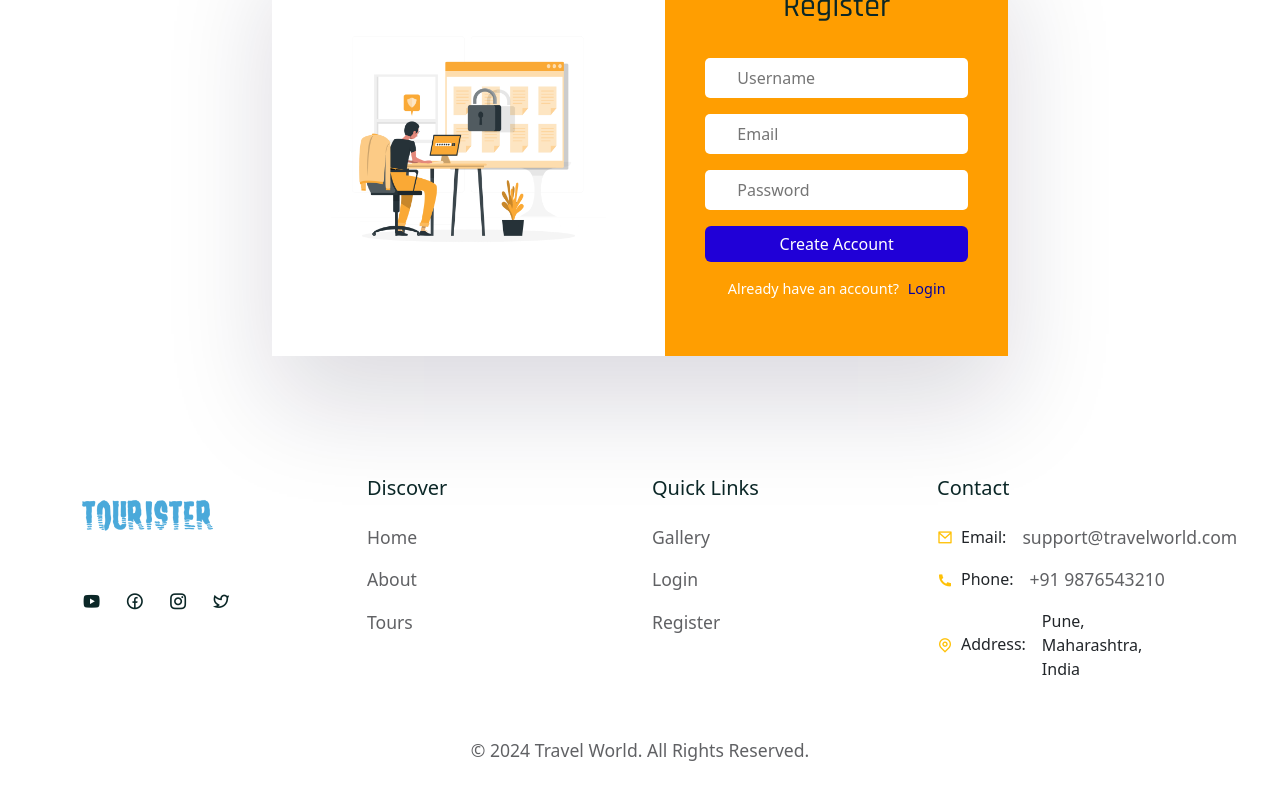
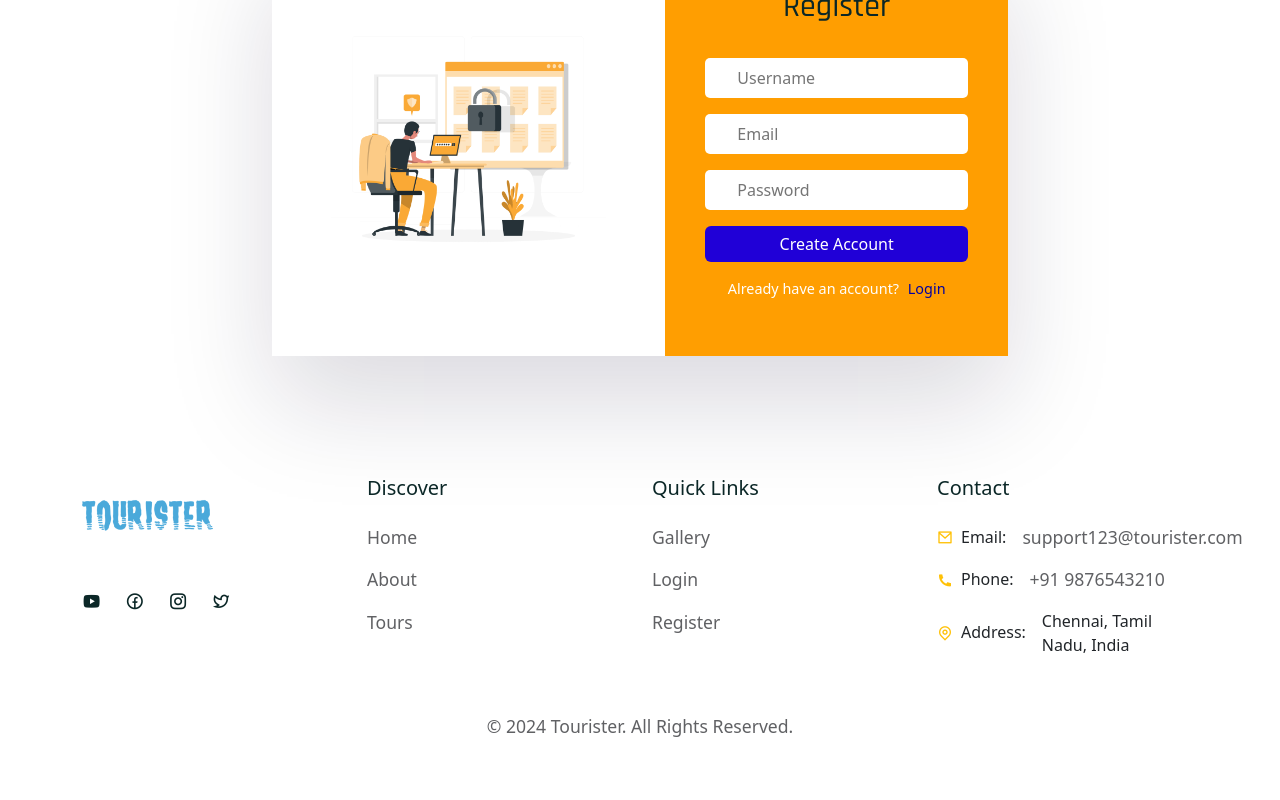
Before and after one commit to sarvesh-78/Tourister-1, a React (Create React App) app in the folder frontend/: page /register in a window 1280 px wide. Shown: the part 238-1038 px from the top of the page. Built offline with nearby package versions, Linux system fonts and the light colour scheme; a web font is replaced by a local one.

Commit message:
updated footer

```diff
--- a/frontend/src/components/Footer/Footer.jsx
+++ b/frontend/src/components/Footer/Footer.jsx
@@ -111,7 +111,7 @@ const Footer = () => {
                     to="mailto:support@travelworld.com"
                     className="color-text"
                   >
-                    support@travelworld.com
+                    support123@tourister.com
                   </Link>
                 </p>
               </ListGroupItem>
@@ -135,14 +135,14 @@ const Footer = () => {
                   </span>
                   <h6 className="mb-0">Address:</h6>
                 </div>
-                <p className="mb-0">Pune, Maharashtra, India</p>
+                <p className="mb-0">Chennai, Tamil Nadu, India</p>
               </ListGroupItem>
             </ListGroup>
           </Col>
 
           <Col lg="12" className="text-center pt-5">
             <p className="copyright">
-              &copy; {year} Travel World. All Rights Reserved.
+              &copy; {year} Tourister. All Rights Reserved.
 
             </p>
           </Col>
```
